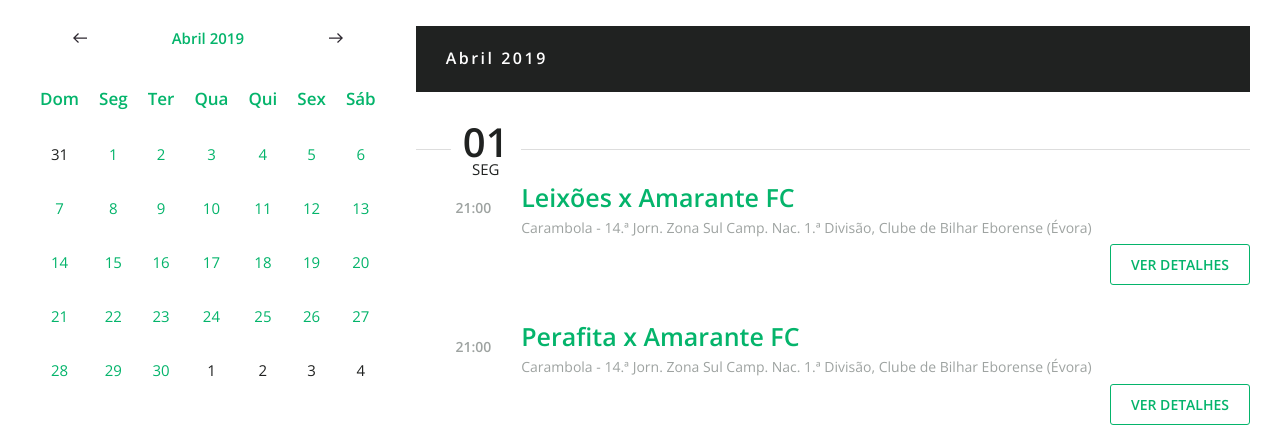
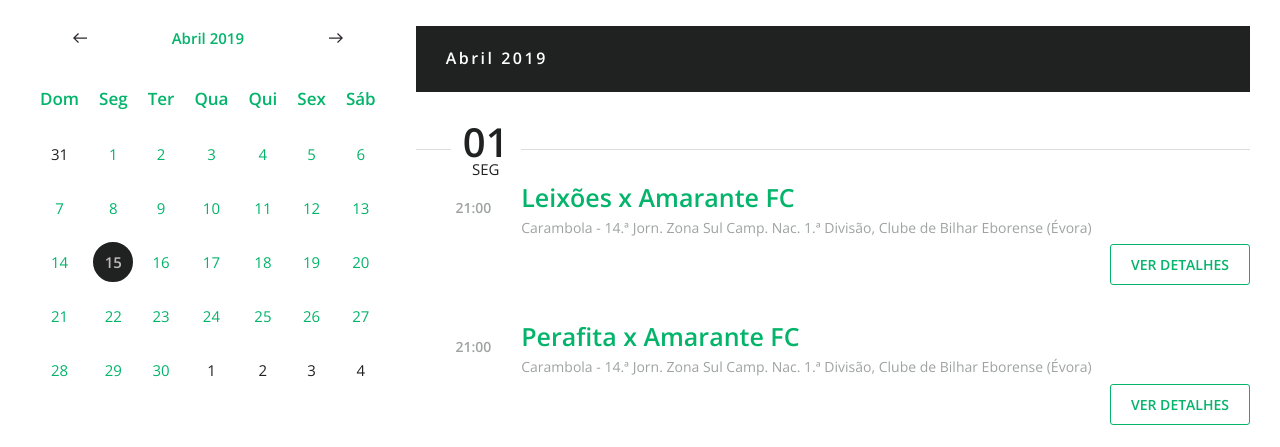
Before and after one commit to pluralism/museu-amarantefc, a Vue app: page / in a window 1280 px wide. Shown: the part 224-671 px from the top of the page. Built offline with nearby package versions, Linux system fonts and the light colour scheme.

Commit message:
added highlighted "today" element

```diff
--- a/src/views/Schedule.vue
+++ b/src/views/Schedule.vue
@@ -45,7 +45,7 @@
                     <div class="calendar__days__item">12</div>
                     <div class="calendar__days__item">13</div>
                     <div class="calendar__days__item">14</div>
-                    <div class="calendar__days__item">15</div>
+                    <div class="calendar__days__item calendar__days__item--today">15</div>
                     <div class="calendar__days__item">16</div>
                     <div class="calendar__days__item">17</div>
                     <div class="calendar__days__item">18</div>
@@ -197,6 +197,9 @@
         }
 
         &__days {
+            position: relative;
+            z-index: 1;
+
             display: grid;
             grid-template-columns: repeat(7, 1fr);
 
@@ -218,6 +221,27 @@
 
                 &--next-month {
                     color: #202221;
+                }
+
+                &--today {
+                    position: relative;
+                    color: rgb(190, 186, 186);
+                    font-weight: 600;
+
+                    &::before {
+                        content: "";
+                        position: absolute;
+                        width: 4rem;
+                        height: 4rem;
+                        top: 50%;
+                        left: 50%;
+
+                        transform: translateX(-50%) translateY(-50%);
+                        border: 2px solid #202221;
+                        border-radius: 50%;
+                        background-color: #202221;
+                        z-index: -1;
+                    }
                 }
             }
         }
```
